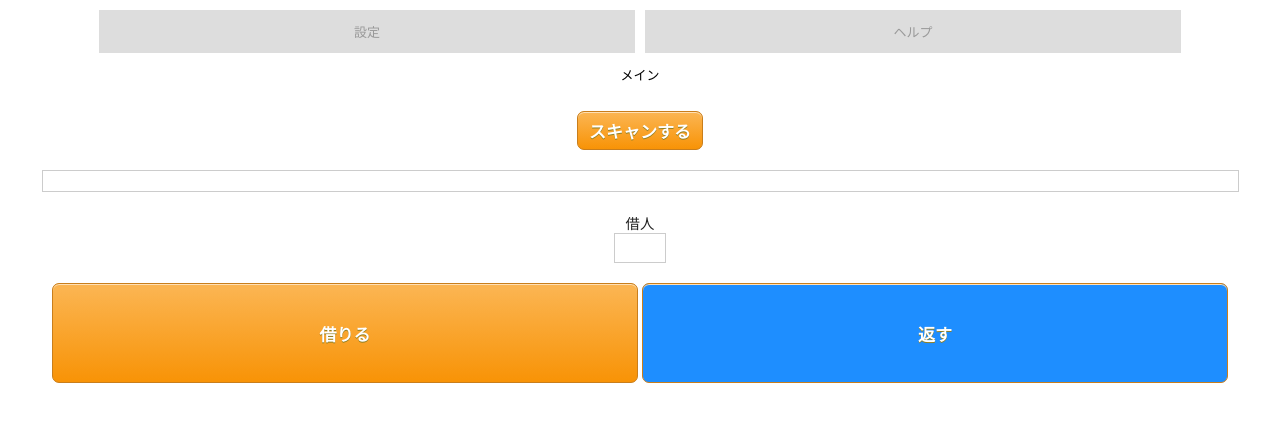
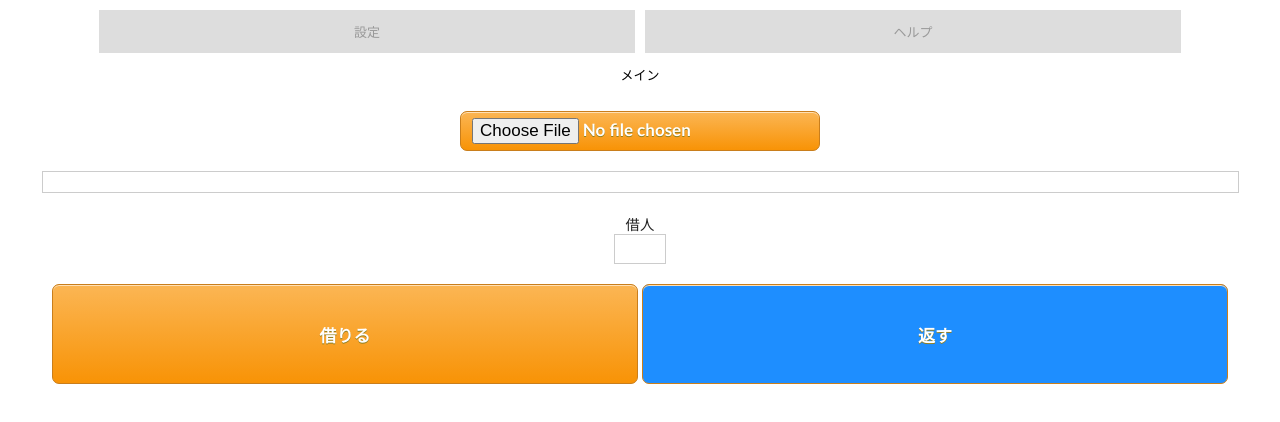
Before and after one commit to github129/backlog-management-fixtures, a plain HTML site: page index.html in a window 1280 px wide. Drawn offline with nearby package versions, Linux system fonts and the light colour scheme.

Commit message:
:sparkles: カメラ回り改修

```diff
--- a/css/style.css
+++ b/css/style.css
@@ -16,6 +16,39 @@ body {
   margin: 20px 0;
   padding: 10px;
   border: 1px solid #CCC;
+}
+
+#ScanButton{
+    -moz-box-shadow:inset 0px 1px 0px 0px #ffe0b5;
+    -webkit-box-shadow:inset 0px 1px 0px 0px #ffe0b5;
+    box-shadow:inset 0px 1px 0px 0px #ffe0b5;
+
+    background:-webkit-gradient(linear, left top, left bottom, color-stop(0.05, #fbb450), color-stop(1, #f89306));
+    background:-moz-linear-gradient(top, #fbb450 5%, #f89306 100%);
+    background:-webkit-linear-gradient(top, #fbb450 5%, #f89306 100%);
+    background:-o-linear-gradient(top, #fbb450 5%, #f89306 100%);
+    background:-ms-linear-gradient(top, #fbb450 5%, #f89306 100%);
+    background:linear-gradient(to bottom, #fbb450 5%, #f89306 100%);
+    filter:progid:DXImageTransform.Microsoft.gradient(startColorstr='#fbb450', endColorstr='#f89306',GradientType=0);
+
+    background-color:#fbb450;
+
+    -moz-border-radius:7px;
+    -webkit-border-radius:7px;
+    border-radius:7px;
+
+    border:1px solid #c97e1c;
+
+    display:inline-block;
+    color:#ffffff;
+    font-family:Trebuchet MS;
+    font-size:17px;
+    font-weight:bold;
+    padding:6px 11px;
+    text-decoration:none;
+
+    text-shadow:0px 1px 0px #8f7f24;
+
 }
 
 /* ボタンのスタイル */
--- a/index.html
+++ b/index.html
@@ -5,8 +5,8 @@
     <link rel="manifest" href="./manifest.json">
     <meta charset="utf-8">
     <title>備品管理アプリ</title>
-    <script src="https://code.jquery.com/jquery-3.2.1.slim.min.js" integrity="sha384-KJ3o2DKtIkvYIK3UENzmM7KCkRr/rE9/Qpg6aAZGJwFDMVNA/GpGFF93hXpG5KkN"
-        crossorigin="anonymous"></script>
+    <script src="https://code.jquery.com/jquery-3.2.1.slim.min.js" integrity="sha384-KJ3o2DKtIkvYIK3UENzmM7KCkRr/rE9/Qpg6aAZGJwFDMVNA/GpGFF93hXpG5KkN"crossorigin="anonymous"></script>
+    <script src="https://rawgit.com/sitepoint-editors/jsqrcode/master/src/qr_packed.js"></script>
     <!-- いったん削除
     <script type="text/javascript" src="http://ajax.googleapis.com/ajax/libs/jquery/1.10.1/jquery.min.js"></script>
     <script src="plugins/plugin-loader.js"></script>
@@ -35,7 +35,13 @@
             </div>
             <div class="panel_area">
                 <div id="panel1" class="tab_panel">
-                    <button id="ScanButton" type="button">スキャンする</button>
+                        <input type=file
+                        accept="image/*"
+                        capture=environment
+                        onchange="openQRCamera(this);"
+                        tabindex=-1
+                        id="ScanButton" value="スキャンする">
+                    <!--<button id="ScanButton" type="button" onchange="openQRCamera(this);" ></button>-->
                     <br>
                     <p id="ResultMessage"></p>
                     <div class="margin-top">
--- a/js/app.js
+++ b/js/app.js
@@ -7,10 +7,10 @@ $(function() {
   }
    setSetting();
   // 「スキャンする」を押したときのイベント
-  $("#ScanButton").click(function() {
+  /*$("#ScanButton").click(function() {
     scanBarcode();
     return false;
-  });
+  });*/
 
     $("#returnButton").click(function() {
         if($("#ResultMessage").text()){
@@ -47,31 +47,36 @@ $(function() {
 });
 
 // 「スキャンする」を押したときに実行される関数
-function scanBarcode() {
-  // BarcodeScannerプラグインを利用してスキャン
-  window.plugins.barcodeScanner.scan(
-    // 成功時に実行されるコールバック（キャンセル時も含む）
-    function(result) {
-      // キャンセルされたら何もしない
-      if (result.cancelled) {
-        return;
+/*function scanBarcode() {
+  var reader = new FileReader();
+  reader.onload = function() {
+    node.value = "";
+    qrcode.callback = function(res) {
+      if(res instanceof Error) {
+        alert("No QR code found. Please make sure the QR code is within the camera's frame and try again.");
+      } else {
+        node.parentNode.previousElementSibling.value = res;
       }
+    };
+    qrcode.decode(reader.result);
+  };
+  reader.readAsDataURL(node.files[0]);
+}*/
 
-      // 結果テキストを表示
-      $("#ResultMessage").text(result.text);
-
-      // URLなら「ブラウザで開く」ボタンを表示
-      if (result.text.indexOf("http") === 0) {
-        $("#BrowserOpenButton").show();
+function openQRCamera(node) {
+  var reader = new FileReader();
+  reader.onload = function() {
+    node.value = "";
+    qrcode.callback = function(res) {
+      if(res instanceof Error) {
+        alert("No QR code found. Please make sure the QR code is within the camera's frame and try again.");
       } else {
-        $("#BrowserOpenButton").hide();
+        node.parentNode.previousElementSibling.value = res;
       }
-    },
-    // エラー時に実行されるコールバック
-    function(error) {
-      $("#ResultMessage").text(error);
-    }
-  );
+    };
+    qrcode.decode(reader.result);
+  };
+  reader.readAsDataURL(node.files[0]);
 }
 
 function getUserList(){
```
